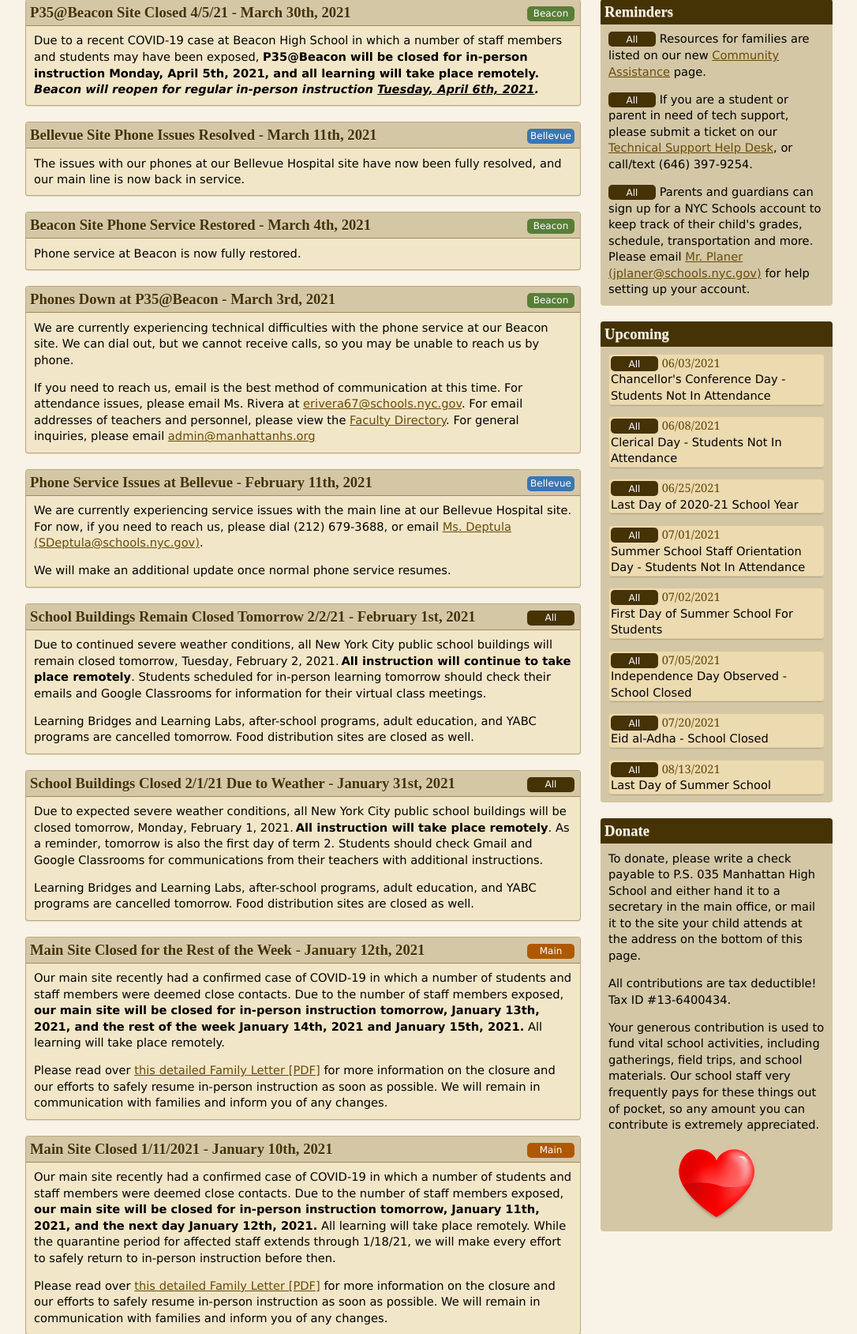
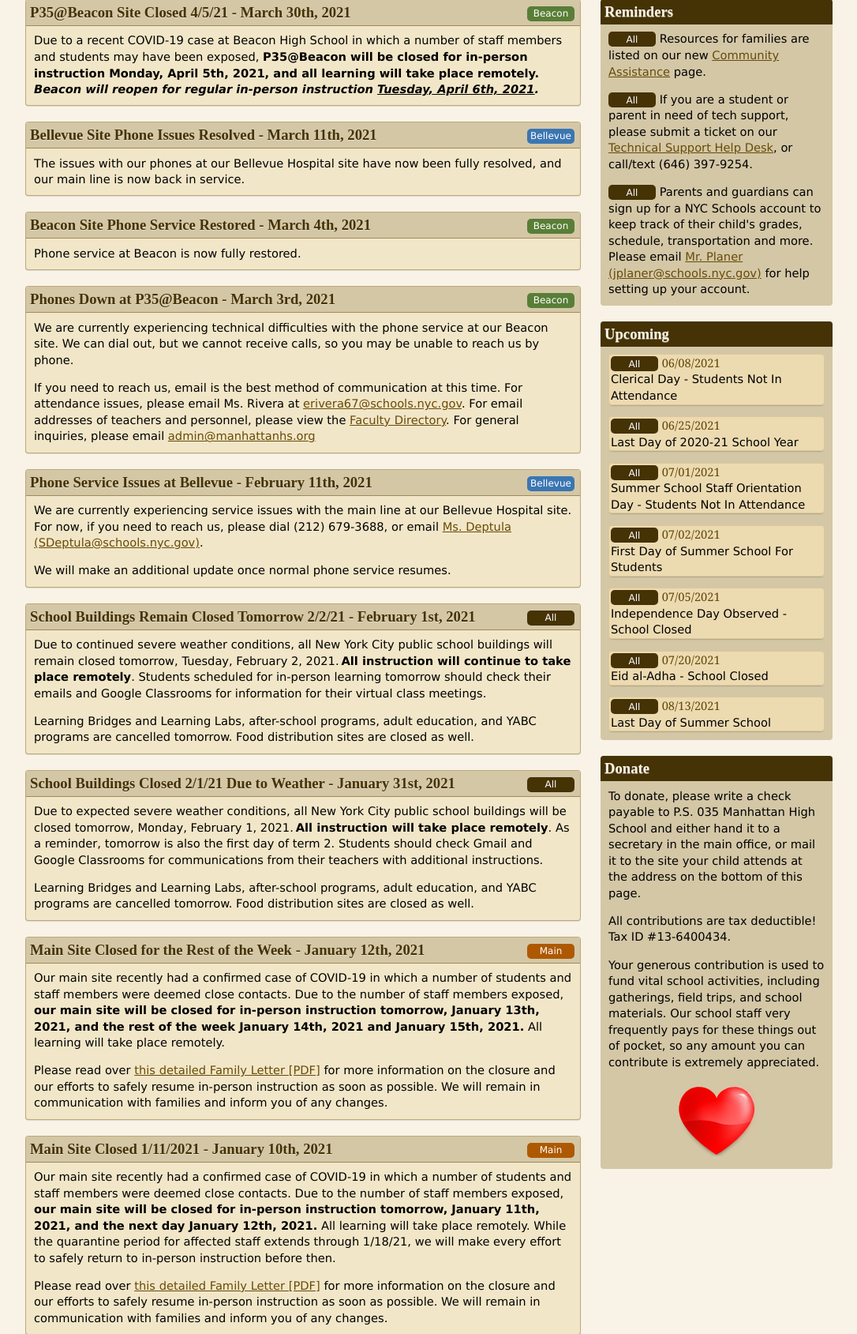
Before and after one commit to 75M035/manhattanhs, a PHP site: page / in a window 1280 px wide. Shown: the part 161-1850 px from the top of the page at 79% size, without its empty margins (96-1182 px from the left). Run offline with PHP 8.4, Linux system fonts and the light colour scheme; some libraries are stand-ins or nearby versions.

Commit message:
Updated upcoming

```diff
--- a/index.php
+++ b/index.php
@@ -82,7 +82,6 @@ include("includes/header.php");
 			<aside class="contentright">
 				<h2 class="contentheadright">Upcoming</h2>
 				<div class="sidecontent upcoming">
-					<p><span class="all-label">All</span> <span class="upcoming-date">06/03/2021</span> <br /> Chancellor's Conference Day - Students Not In Attendance</p>
 					<p><span class="all-label">All</span> <span class="upcoming-date">06/08/2021</span> <br /> Clerical Day - Students Not In Attendance</p>
 					<p><span class="all-label">All</span> <span class="upcoming-date">06/25/2021</span> <br /> Last Day of 2020-21 School Year</p>
 					<p><span class="all-label">All</span> <span class="upcoming-date">07/01/2021</span> <br /> Summer School Staff Orientation Day - Students Not In Attendance</p>
```
